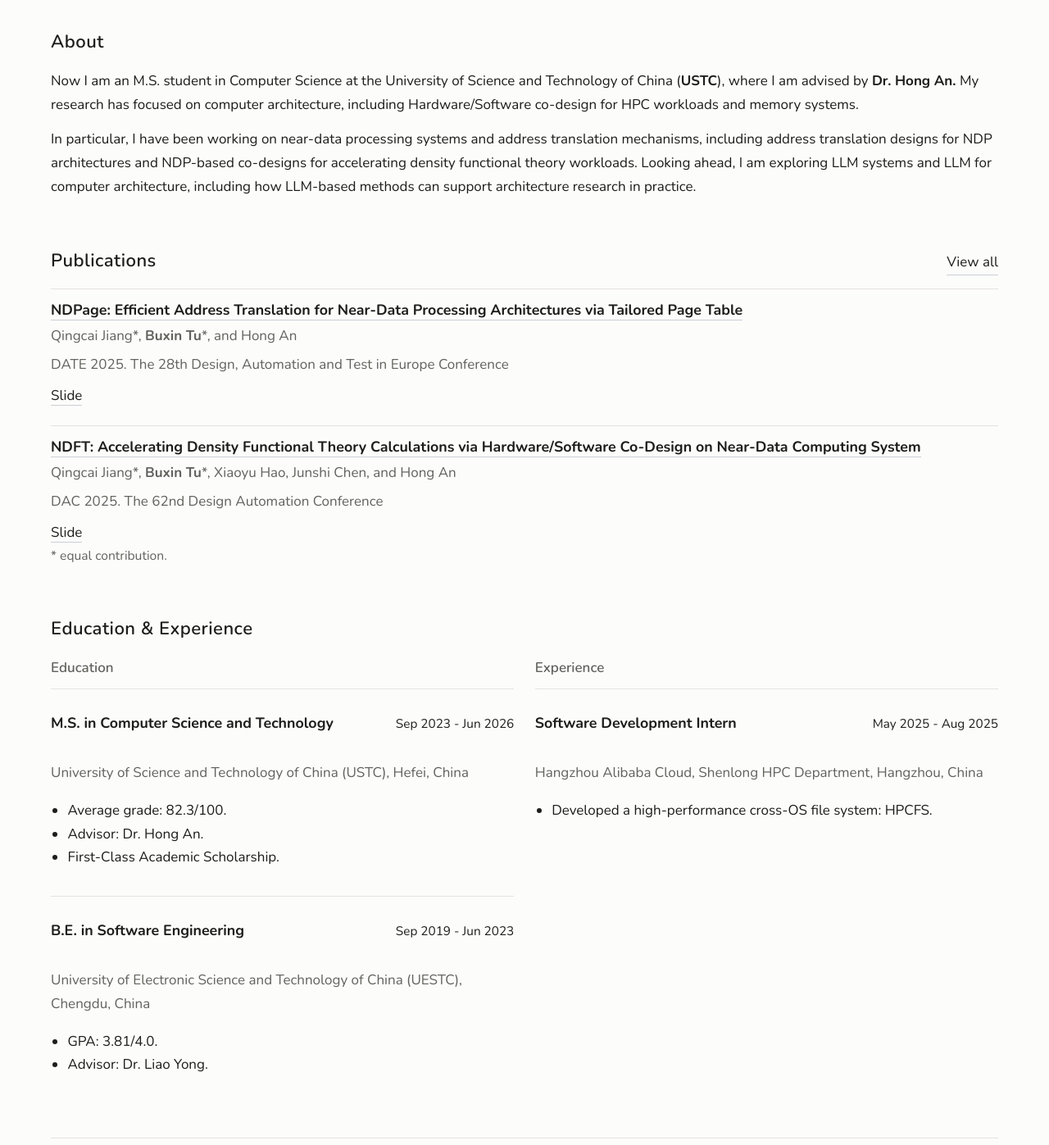
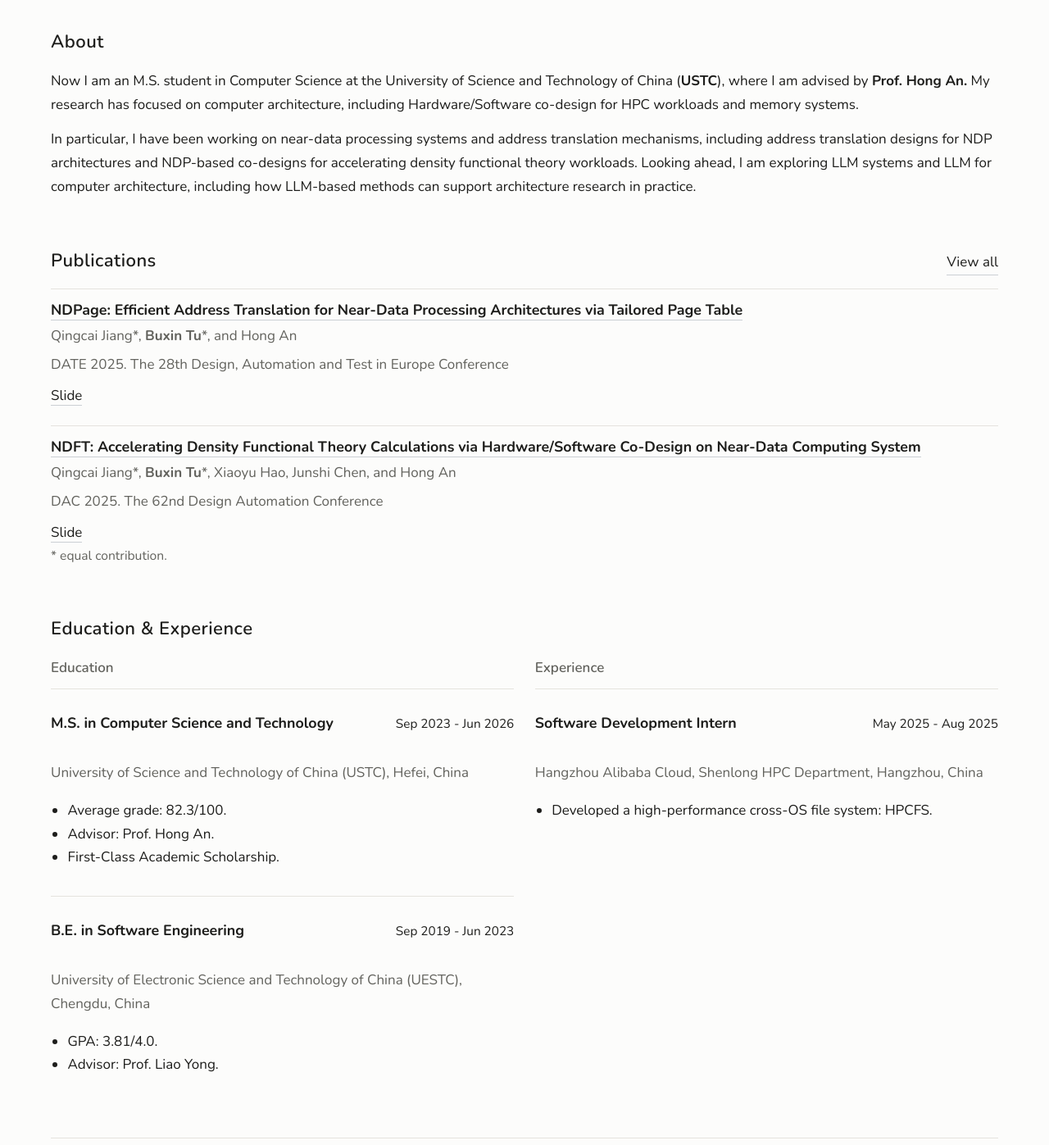
Before and after one commit to tubuxinnb/tubuxinnb.github.io, a Jekyll site: the page built from index.md, in a window 1280 px wide. Shown: the part 340-1737 px from the top of the page at 82% size. Built offline with Jekyll 4.4.1, drawn with Linux system fonts in a browser that asks for light colours.

Commit message:
Update advisor titles to Prof.

```diff
--- a/_config.yml
+++ b/_config.yml
@@ -14,10 +14,10 @@ author:
   position: "M.S. Student in Computer Science and Technology"
   affiliation: "University of Science and Technology of China"
   department: "School of Computer Science and Technology"
-  advisor: "Advisor: Dr. Hong An"
+  advisor: "Advisor: Prof. Hong An"
   location: ""
   short_bio: ""
-  bio: "I am Buxin Tu, an M.S. student in Computer Science and Technology at the University of Science and Technology of China, advised by Dr. Hong An. My work focuses on computer architecture and high-performance computing, and I am also interested in LLM systems and the use of LLMs for architecture research."
+  bio: "I am Buxin Tu, an M.S. student in Computer Science and Technology at the University of Science and Technology of China, advised by Prof. Hong An. My work focuses on computer architecture and high-performance computing, and I am also interested in LLM systems and the use of LLMs for architecture research."
   research_interests:
     - Memory Systems
     - LLM for Arch
--- a/_data/education.yml
+++ b/_data/education.yml
@@ -6,7 +6,7 @@
   home_featured: true
   bullets:
     - "Average grade: 82.3/100."
-    - "Advisor: Dr. Hong An."
+    - "Advisor: Prof. Hong An."
     - "First-Class Academic Scholarship."
 
 - section: "Education"
@@ -17,4 +17,4 @@
   home_featured: true
   bullets:
     - "GPA: 3.81/4.0."
-    - "Advisor: Dr. Liao Yong."
+    - "Advisor: Prof. Liao Yong."
--- a/index.md
+++ b/index.md
@@ -4,7 +4,7 @@ title: Home
 permalink: /
 ---
 
-Now I am an M.S. student in Computer Science at the University of Science and Technology of China (**USTC**), where I am advised by **Dr. Hong An.**
+Now I am an M.S. student in Computer Science at the University of Science and Technology of China (**USTC**), where I am advised by **Prof. Hong An.**
 My research has focused on computer architecture, including Hardware/Software co-design for HPC workloads and memory systems.
 
 In particular, I have been working on near-data processing systems and address translation mechanisms, including address translation designs for NDP architectures and NDP-based co-designs for accelerating density functional theory workloads.
```
